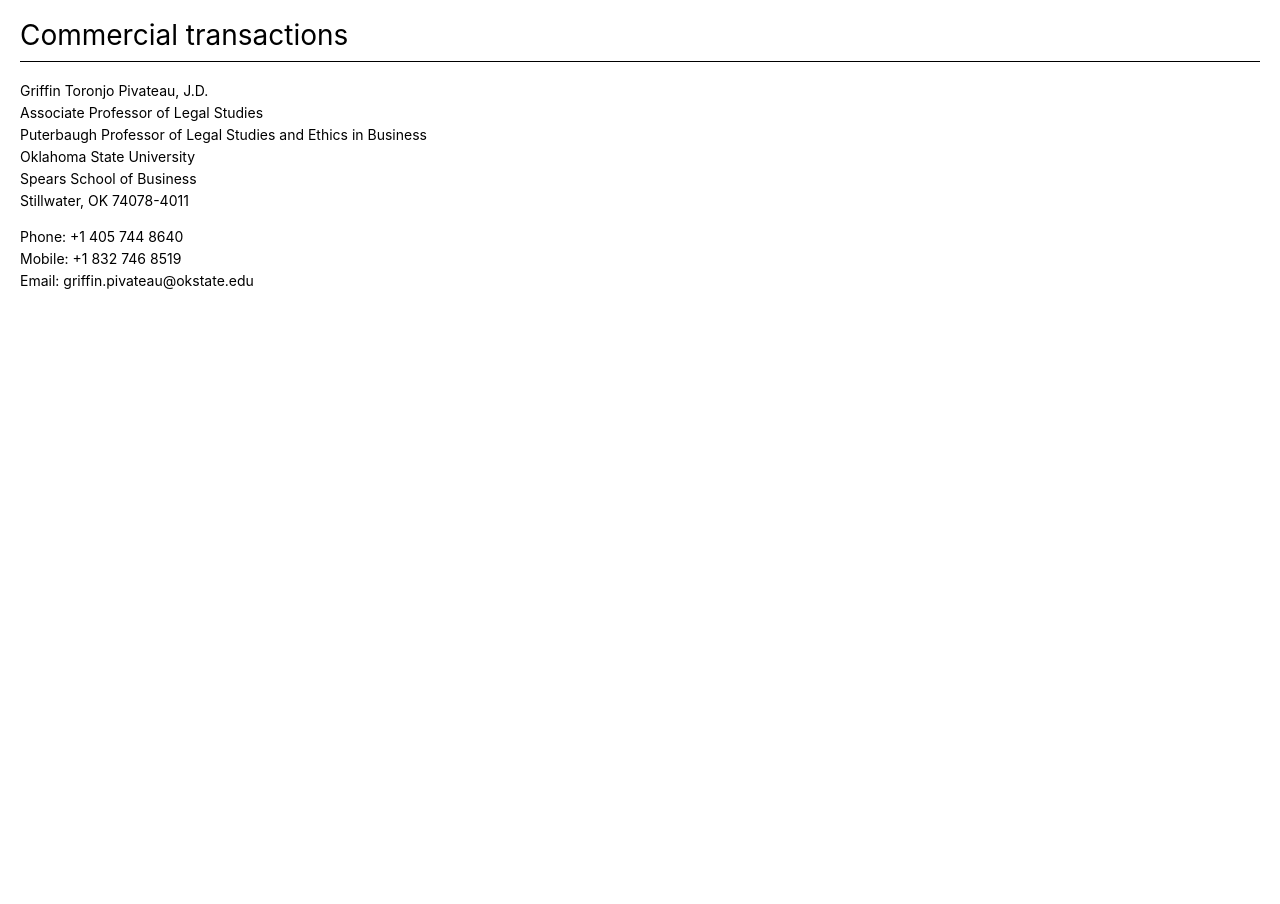
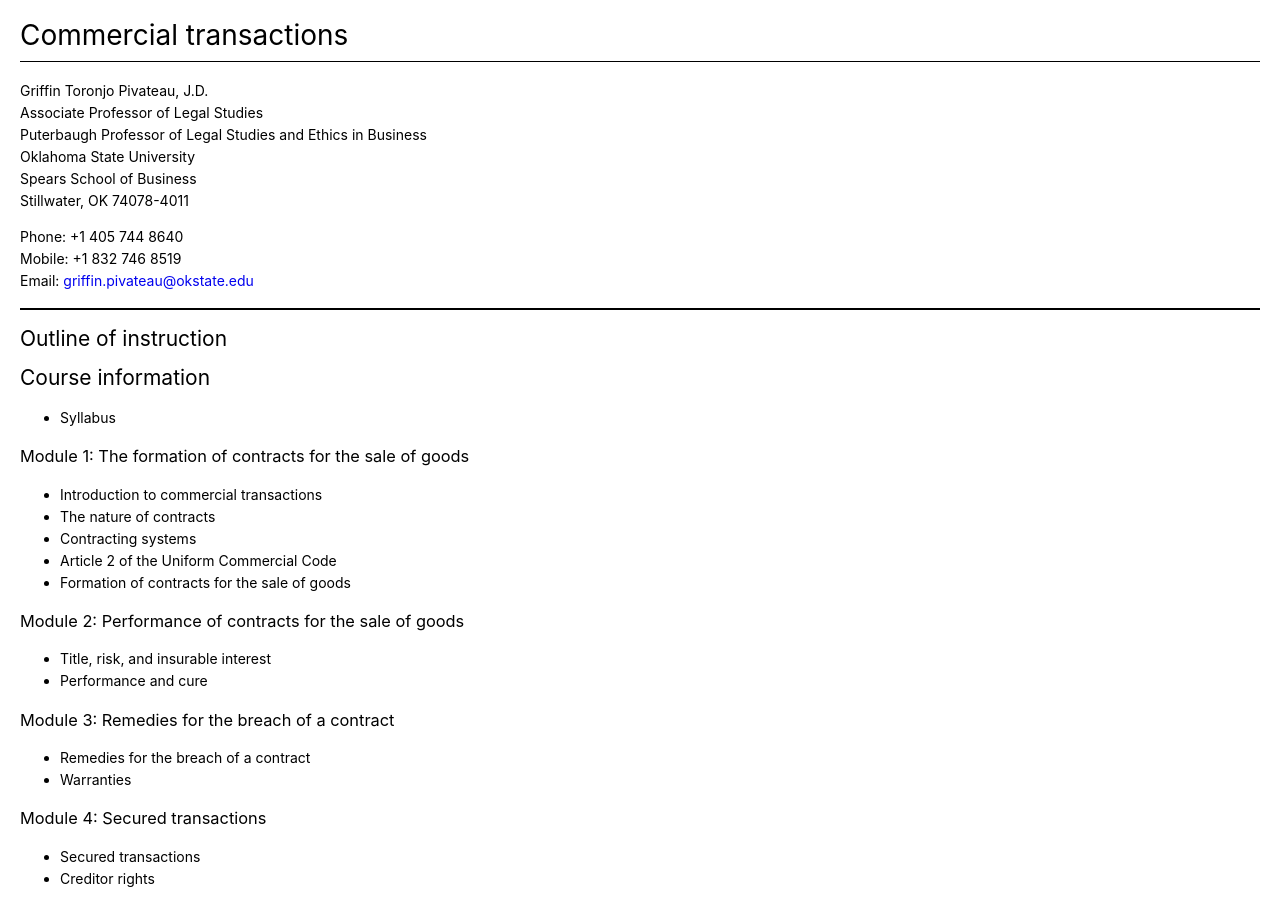
Before and after one commit to pivateau/commercial-transactions, a plain HTML site: page index.html in a window 1280 px wide. Before the commit the page ends 800 px from the top, so only its background shows below. Drawn offline with Linux system fonts and the light colour scheme; a script that the page names is missing.

Commit message:
Update index.html

```diff
--- a/index.html
+++ b/index.html
@@ -374,7 +374,36 @@ Spears School of Business<br>
 Stillwater, OK  74078-4011</p>
 <p>Phone: +1 405 744 8640<br>
 Mobile: +1 832 746 8519<br>
-Email:  griffin.pivateau@okstate.edu</p>
+Email:  <a href="mailto:griffin.pivateau@okstate.edu">griffin.pivateau@okstate.edu</a></p>
+<hr>
+<h2 id="outline-of-instruction">Outline of instruction</h2>
+<h2 id="course-information">Course information</h2>
+<ul>
+<li>Syllabus</li>
+</ul>
+<h3 id="module-1-the-formation-of-contracts-for-the-sale-of-goods">Module 1: The formation of contracts for the sale of goods</h3>
+<ul>
+<li>Introduction to commercial transactions</li>
+<li>The nature of contracts</li>
+<li>Contracting systems</li>
+<li>Article 2 of the Uniform Commercial Code</li>
+<li>Formation of contracts for the sale of goods</li>
+</ul>
+<h3 id="module-2-performance-of-contracts-for-the-sale-of-goods">Module 2: Performance of contracts for the sale of goods</h3>
+<ul>
+<li>Title, risk, and insurable interest</li>
+<li>Performance and cure</li>
+</ul>
+<h3 id="module-3-remedies-for-the-breach-of-a-contract">Module 3: Remedies for the breach of a contract</h3>
+<ul>
+<li>Remedies for the breach of a contract</li>
+<li>Warranties</li>
+</ul>
+<h3 id="module-4-secured-transactions">Module 4: Secured transactions</h3>
+<ul>
+<li>Secured transactions</li>
+<li>Creditor rights</li>
+</ul>
 
 </body>
 </html>
```
